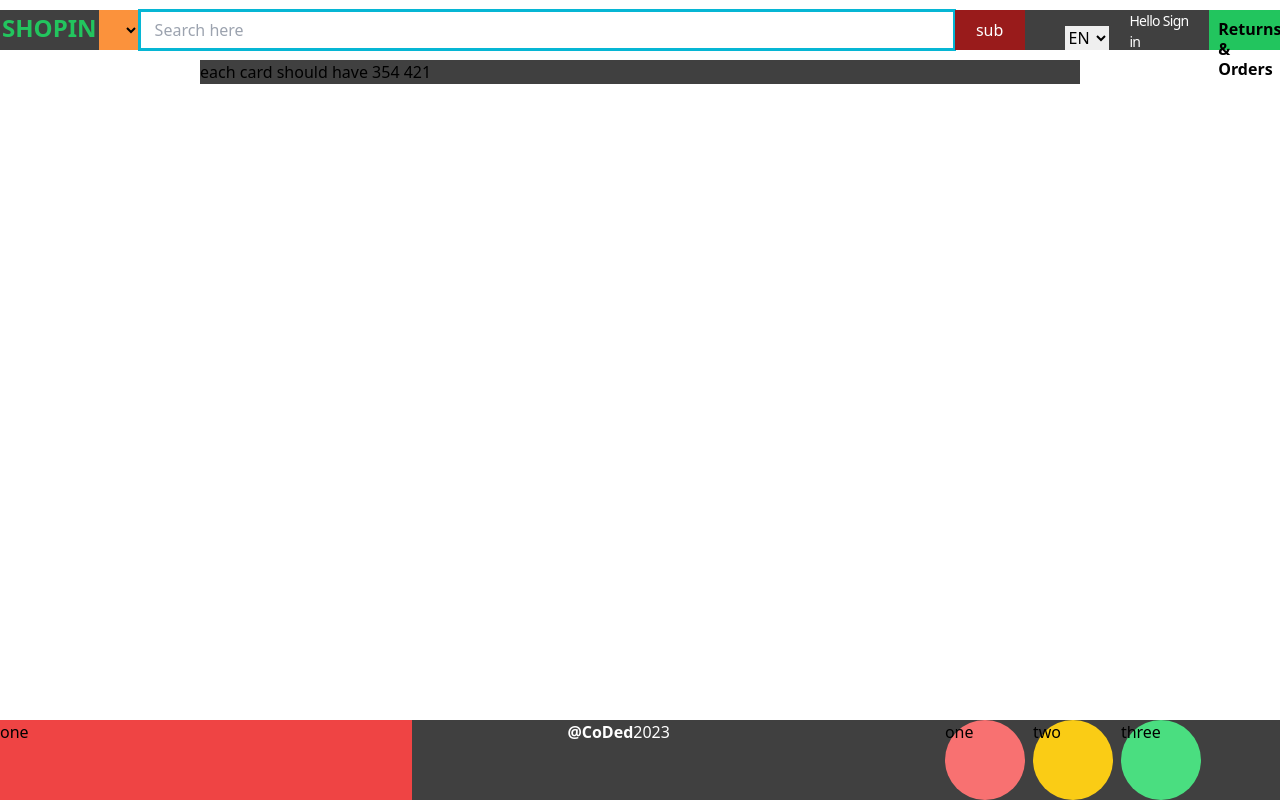
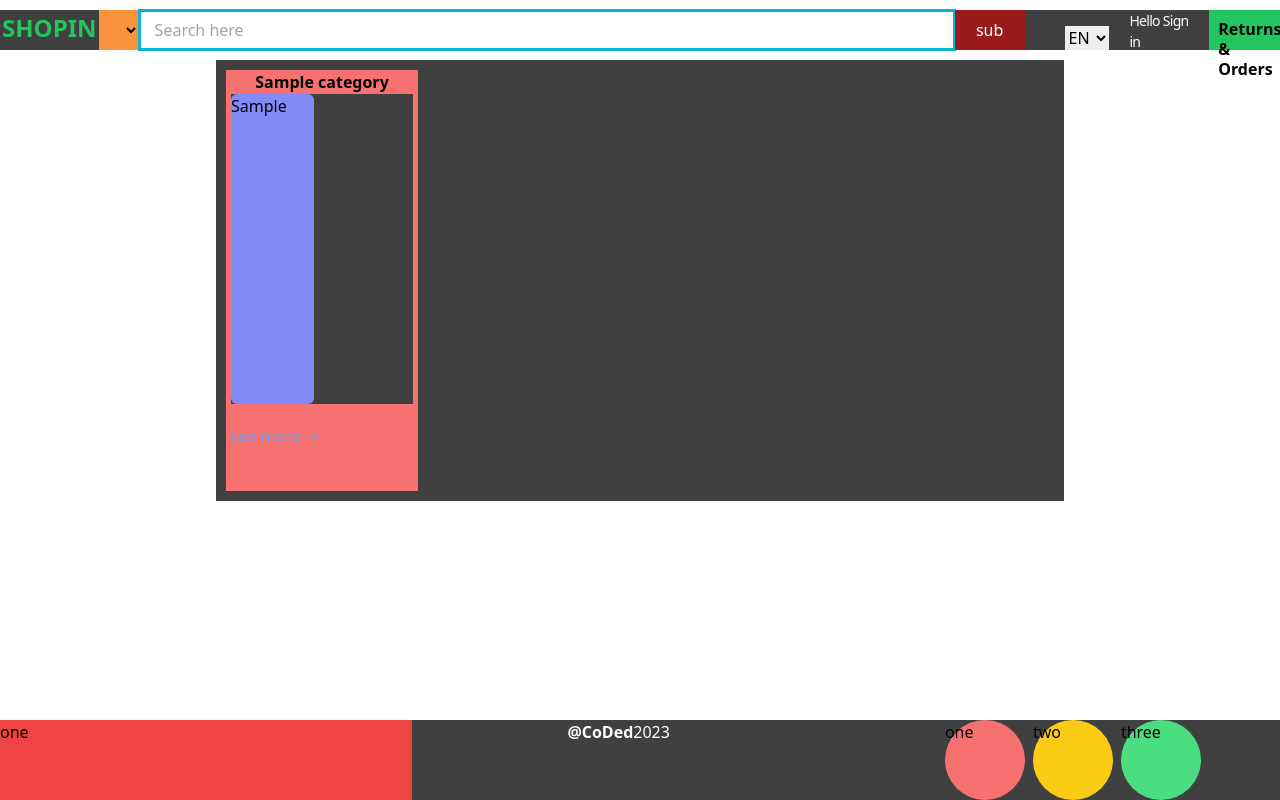
Before and after one commit to CoDedArch/Shopin-Backend, a Django app: template templates/shopin/shop_view.html in a window 1280 px wide; the page is wider, and only the part inside the window is pictured. Run offline with Django 4.2, Linux system fonts and the light colour scheme; the template is opened without the code that fills it: most values are stand-ins (such as "Sample title", 1, 10 or a date in 2020); lists and menus that the app fills with data are empty; style sheets or scripts are compiled from the project's sources.

Commit message:
design for specific shop categories

```diff
--- a/templates/shopin/shop_view.html
+++ b/templates/shopin/shop_view.html
@@ -1,6 +1,28 @@
 {%extends 'base/base.html'%}
 {%block content%}
-<section class="bg-black-400 mx-[200px] mt-0">
-    each card should have 354 421
+<!-- for the mean time i'll use a flex box -->
+<section class="bg-black-400 mx-[13.5em] mt-0 grid grid-cols-4 p-[10px] gap-5">
+    {% for category, value in Category.items%}
+        <div class="bg-red-400 basis-[356px] h-[421px] xl:px-[5px]">
+           <p class="text-center font-bold"> {{category}}</p>
+           {%if value.subsections%}
+            <div class="grid grid-cols-2 gap-4 bg-black-400 h-[310px]">
+                {% for sub_cat in value.subsections|slice:":4"%}
+                    <div class="bg-indigo-400 rounded-md">
+                        {{sub_cat}}
+                    </div>
+                {% endfor%}
+            </div>
+            {%else%}
+            <div class="bg-black-400 text-white h-[310px]">
+                {{value}}
+            </div>
+           {%endif%}
+           <div class="text-blue-400 xl:mt-[20px]">
+            see more ->
+           </div>
+
+        </div>
+    {%endfor%}
 </section>
 {%endblock content%}
```
